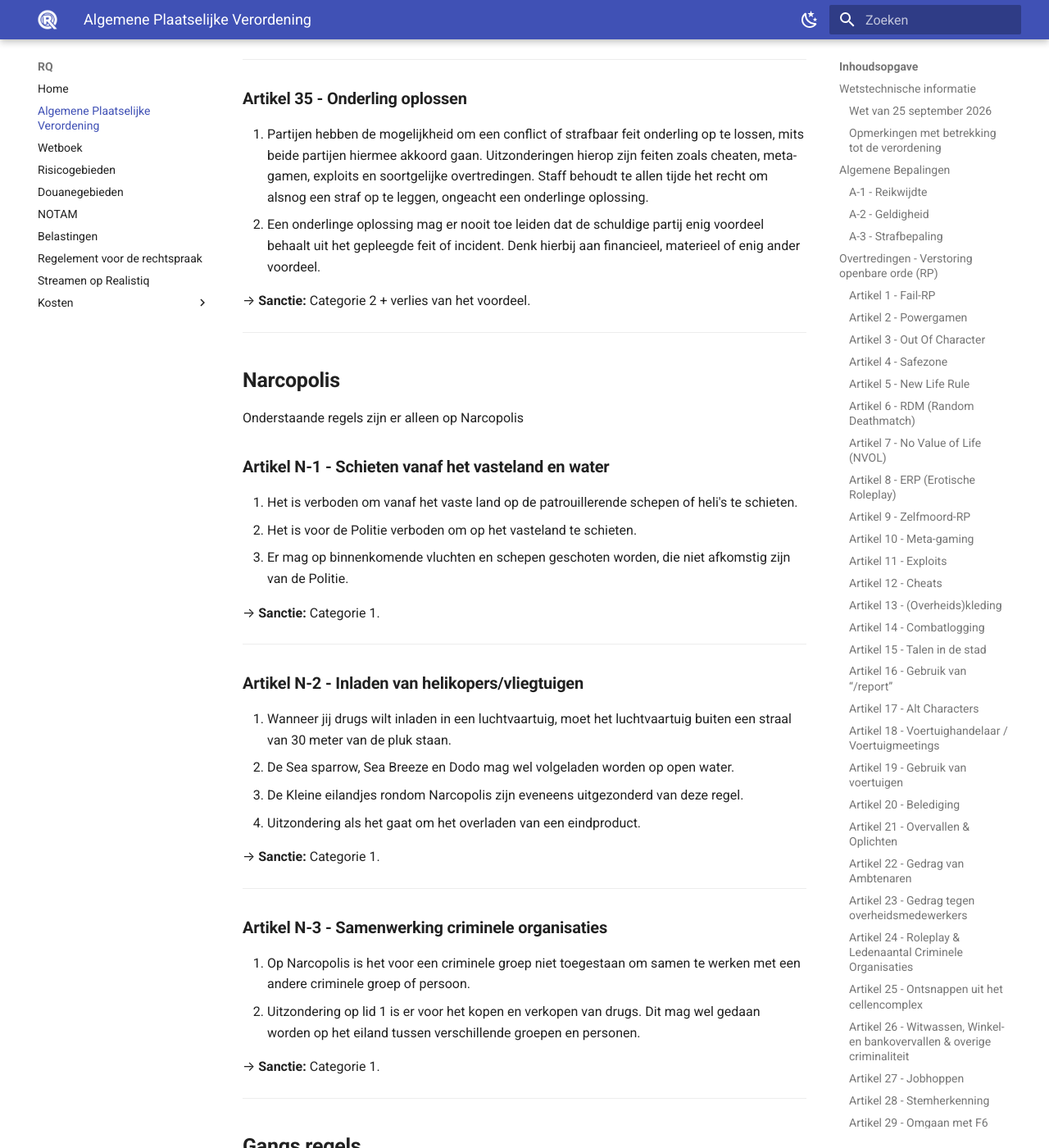
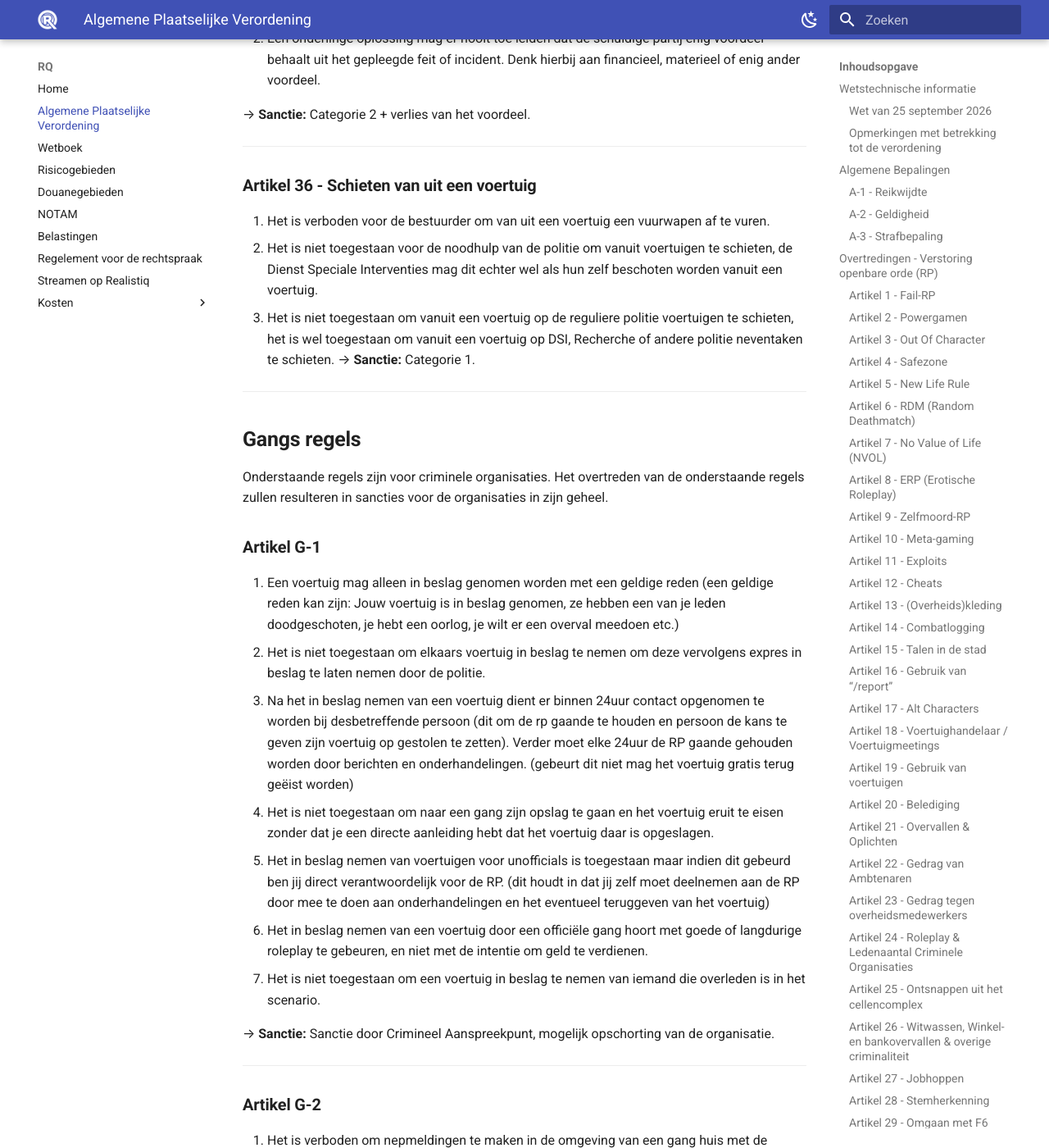
Before and after one commit to Welseyy/RQAPV, an MkDocs documentation site: the page built from docs/apv.md, in a window 1280 px wide and 1400 px high, scrolled down 17598 px. Shown: the whole window at 82% size. Built offline with MkDocs 1.6.1 and Material for MkDocs 9.7.7, drawn with Linux system fonts in a browser that asks for light colours; comment, search, counter and statistics services are not loaded; some of the changed text lies outside the part shown.

Commit message:
Update apv.md

````diff
--- a/docs/apv.md
+++ b/docs/apv.md
@@ -323,7 +323,7 @@
 
 ### **Artikel 21 - Overvallen & Oplichten**
 
-1. Het overvallen of oplichten van personen is alleen toegestaan wanneer zij bezig zijn met criminele activiteiten.
+1. Het overvallen of oplichten van personen is alleen toegestaan wanneer zij bezig zijn met criminele activiteiten of als een persoon een masker( met uitzondering van een helm als een persoon op een motorvoertuig rijd ), body armor of holster draagt.
     * Uitzondering: Bij gebruik van alle soorten wapens mag er altijd worden overvallen.
 2. De volgende situaties zijn verboden voor overvallen/oplichten:
     * Bankgeld of loodsen;
@@ -359,8 +359,6 @@
 * **Ambulance**
 * **Pechhulp**
 
-<!-- Kaas saak -->
-
 1. Voor een ambtenaar is het niet toegestaan zich bezig te houden met illegale bezigheden.
 2. Het is niet toegestaan om door de politie in beslag genomen objecten door te handelen naar spelers. Dit geldt ook voor andere overheidsobjecten en informatie verkregen tijdens de carrière bij een overheidsdienst, ook na ontslag.
 **Uitzondering:** Politiemedewerkers met een speciale vergunning mogen hun dienstwapens buiten dienst behouden.
@@ -372,25 +370,23 @@
 ### **Artikel 23 - Gedrag tegen overheidsmedewerkers**
 
 1. Meldingen naar een overheidsinstantie moeten realistisch en uitgebreid zijn; valse meldingen zijn verboden.
-2. Roleplay met RQ Wegenwacht en Ambulance moet realistisch en uitgebreid zijn. Medewerkers zijn altijd leidend in de roleplay.
+2. Roleplay met pechhulp en Ambulance moet realistisch en uitgebreid zijn. Medewerkers zijn altijd leidend in de roleplay.
 3. Het maken van een melding om een overheidsmedewerkers te vermoorden, ontvoeren of overvallen is niet toegestaan.
 4. Er moeten altijd minstens vijf overheidsmedewerkers beschikbaar blijven na een ontvoering uitgezonderd zijn de Justitie medewerkers.
 5. Ambulanciers mogen vanaf vier aanwezige collega's ontvoerd worden door criminele organisaties, mits de roleplay goed wordt uitgevoerd en het enkel voor de eigen groep is.
-6. Het is toegestaan een agent te ontvoeren om een voertuig uit de opslag te halen, mits het openstaande bedrag wordt voldaan. Dit mag niet tussen 00:00 en 10:00 uur.
-
-→ **Sanctie:** Categorie 5, bij herhaling categorie 6.
+→ **Sanctie:** Categorie 4, bij herhaling categorie 5.
 
 ---
 
 ### **Artikel 24 - Roleplay & Ledenaantal Criminele Organisaties**
 
-1. Criminele organisaties mogen maximaal 20 leden hebben, naast de 20 leden maximaal 2 meelopers.
+1. Criminele organisaties mogen maximaal 15 leden hebben, naast de 15 leden maximaal 2 meelopers.
 2. Samenwerking tussen criminele organisaties is toegestaan met maximaal 2 gangs, met een totaal van maximaal 6 leden van beide gangs samen. Mits als doelstelling hier een roleplay aan gekoppeld is. (niet voor het opzoeken van actie zoals jagen, rippen of vergelijkbare situaties).
-3. Politie-invallen mogen worden gecounterd door maximaal twee groepen met in totaal 25 personen.
+3. Politie-invallen mogen worden gecounterd door maximaal twee groepen met in totaal 20 personen.
 4. Samenwerkingen tussen officiële organisaties moeten worden gemeld via het daarvoor bestemde kanaal in de Discord.
 5. Bij negatieve uitstraling van de organisatie (denk daarbij aan warns / combatgedrag ect.) kunnen sancties volgen.
 
-→ **Sanctie:** Sanctie door CA, mogelijk opschorting van de organisatie.
+→ **Sanctie:** Sanctie door Crimineel Aanspreekpunt, mogelijk opschorting van de organisatie.
 
 ---
 
@@ -443,9 +439,8 @@
 
 ### **Artikel 28 - Stemherkenning**
 
-1. Het is toegestaan om een speler te herkennen aan zijn/haar/de stem, tenzij je hem/haar/het totaal niet kent. Indien hierom gevraagd word, dien je dit aan te kunnen tonen.
-2. Indien de speler duidelijk moeite doet om zijn stem te vervormen, dan is het niet toegestaan om een speler aan zijn/haar/de stem te herkennen.
-3. Het is toegestaan om gebruik te maken van externe software om je stem te vervormen gedurende het uitvoeren van criminele activiteiten, echter dient dit realistisch te blijven.
+1. Het is niet toegestaan om een speler te herkennen aan zijn/haar stem.
+2. Het is toegestaan om gebruik te maken van externe software om je stem te vervormen gedurende het uitvoeren van criminele activiteiten, echter dient dit realistisch te blijven.
 
 → **Sanctie:** Categorie 1.
 
@@ -477,9 +472,8 @@
 1. Het misleiden of bedriegen met betrekking tot loodsen is verboden.
 2. De verhuur van sleutels voor loodsen is toegestaan.
 3. Het verhandelen van aandelen in loodsen is toegestaan.
-4. Alle overeenkomsten met betrekking tot loodsen moeten schriftelijk worden vastgelegd en gedocumenteerd in de stad Realistiq met het commando /docu, en dienen te worden ondertekend door alle betrokken partijen.
-5. In geval van onduidelijkheid over de bepalingen van lid 2 of 3, zal het oordeel van een staflid leidend zijn, en dit staflid zal beslissen over de verdeling van de loods. De partij die beweert benadeeld te zijn, dient bewijsmateriaal te overleggen en draagt de verantwoordelijkheid voor de bewijslast.
-6. Indien een loods minimaal 120 dagen inactief is, kan SA+ deze loods opnieuw beschikbaar maken voor het publiek.
+4. In geval van onduidelijkheid over de bepalingen van lid 2 of 3, zal het oordeel van een staflid leidend zijn, en dit staflid zal beslissen over de verdeling van de loods. De partij die beweert benadeeld te zijn, dient bewijsmateriaal te overleggen en draagt de verantwoordelijkheid voor de bewijslast.
+5. Indien een loods minimaal 120 dagen inactief is, kan Super Admin of hoger deze loods opnieuw beschikbaar maken voor het publiek.
 
 → **Sanctie:** Categorie 3. Indien de overtreding over bedragen boven de 2 miljoen gaat, zal er gestraft worden volgens categorie 5.
 
@@ -530,36 +524,11 @@
 
 ---
 
-## **Narcopolis**
+### **Artikel 36 - Schieten van uit een voertuig**
 
-Onderstaande regels zijn er alleen op Narcopolis
-
-### **Artikel N-1 - Schieten vanaf het vasteland en water**
-
-1. Het is verboden om vanaf het vaste land op de patrouillerende schepen of heli's te schieten.
-2. Het is voor de Politie verboden om op het vasteland te schieten.
-3. Er mag op binnenkomende vluchten en schepen geschoten worden, die niet afkomstig zijn van de Politie.
-
-→ **Sanctie:** Categorie 1.
-
----
-
-### **Artikel N-2 - Inladen van helikopers/vliegtuigen**
-
-1. Wanneer jij drugs wilt inladen in een luchtvaartuig, moet het luchtvaartuig buiten een straal van 30 meter van de pluk staan.
-2. De Sea sparrow, Sea Breeze en Dodo mag wel volgeladen worden op open water.
-3. De Kleine eilandjes rondom Narcopolis zijn eveneens uitgezonderd van deze regel.
-4. Uitzondering als het gaat om het overladen van een eindproduct.
-
-→ **Sanctie:** Categorie 1.
-
----
-
-### **Artikel N-3 - Samenwerking criminele organisaties**
-
-1. Op Narcopolis is het voor een criminele groep niet toegestaan om samen te werken met een andere criminele groep of persoon.
-2. Uitzondering op lid 1 is er voor het kopen en verkopen van drugs. Dit mag wel gedaan worden op het eiland tussen verschillende groepen en personen.
-
+1. Het is verboden voor de bestuurder om van uit een voertuig een vuurwapen af te vuren.
+2. Het is niet toegestaan voor de noodhulp van de politie om vanuit voertuigen te schieten, de Dienst Speciale Interventies mag dit echter wel als hun zelf beschoten worden vanuit een voertuig.
+3. Het is niet toegestaan om vanuit een voertuig op de reguliere politie voertuigen te schieten, het is wel toegestaan om vanuit een voertuig op DSI, Recherche of andere politie neventaken te schieten.
 → **Sanctie:** Categorie 1.
 
 ---
@@ -581,7 +550,7 @@
 6. Het in beslag nemen van een voertuig door een officiële gang hoort met goede of langdurige roleplay te gebeuren, en niet met de intentie om geld te verdienen.
 7. Het is niet toegestaan om een voertuig in beslag te nemen van iemand die overleden is in het scenario.
 
-→ **Sanctie:** Sanctie door CA, mogelijk opschorting van de organisatie.
+→ **Sanctie:** Sanctie door Crimineel Aanspreekpunt, mogelijk opschorting van de organisatie.
 
 ---
 
@@ -592,12 +561,8 @@
 2. Het in beslag nemen van een voertuig door een officiële gang hoort met goede of langdurige roleplay te gebeuren, en niet met de intentie om geld te verdienen.
 3. Wanneer er twee weken lang geen roleplay aan de inbeslagname gebonden wordt, is het toegestaan om het voertuig weer gratis uit de garage te halen.
 4. Het confisqueren van items, wapens en geld van een speler is alleen toegestaan als hier een roleplay aan is verbonden. Het confisqueren van overheids objecten is niet toegestaan.
-5. De wapens uit "Wapenwinkel Verkoop" mogen niet gebruikt worden door de groepering zelf en ze mogen niet met winst verkocht worden.
-6. Als officiële ben je verplicht om een logging bij te houden voor de wapens die verkocht worden uit "Wapenwinkel Verkoop". Hier moet duidelijk in staan naar welke groep / persoon dit gaat.
-7. Als crimineel moet je na het rippen van een wapen, dit loggen en minimaal 168 uur (7 dagen) apart houden en mag deze niet verkocht / gebruikt worden.
+6. Als crimineel moet je na het rippen van een wapen, dit loggen en minimaal 168 uur (7 dagen) apart houden en mag deze niet verkocht / gebruikt worden.
    * **Uitzondering** Indien je nog in hetzelfde scenario zit en je hebt geen mogelijkheid gehad om het wapen veilig te leggen, mag je deze wel gebruiken.
-8. Een officiële gang mag zijn/haar wapen inkoop niet door verkopen aan andere spelers.
-   * **Uitzondering:** Indien de wapens ingekocht zijn in "Wapenwinkel Verkoop" mogen deze wel verkocht worden.
 
 → **Sanctie:** Sanctie door CA, mogelijk opschorting van de organisatie.
 
@@ -634,9 +599,8 @@
 * Het is verboden op alt accounts geld of wat voor materieel dan ook uit te wisselen
 * Het is verboden met voertuigen gebouwen in te rijden.
 * Onder de AFK-kick proberen uit te komen is verboden.
-* Ben je als agent niet in game, mag je niet deelnemen aan een overval.
 * Wanneer je wordt vermoord door een rivaliserende gang mag je 24 uur niet deelnemen aan eventuele wraakacties of roleplay richting een andere gang.
-* Het is verboden een ambulancier of een medewerker van de RQ Wegenwacht te vermoorden of te ontvoeren bij een oproep of gebruik van hen.
+* Het is verboden een ambulancier of een medewerker van de pechhulp te vermoorden of te ontvoeren bij een oproep of gebruik van hen.
 
 ---
 
@@ -652,4 +616,4 @@
 ```
 
 ---
-APV opgesteld uit naam van de Hoge Raad, bedoeld voor het eiland, de gemeente en de stad “Realistiq”.
+APV opgesteld uit naam van Beheer, bedoeld voor de gemeente en de stad “Realistiq”.
````
Also changed, not shown: other parts of docs/apv.md (+2 -2 lines).
